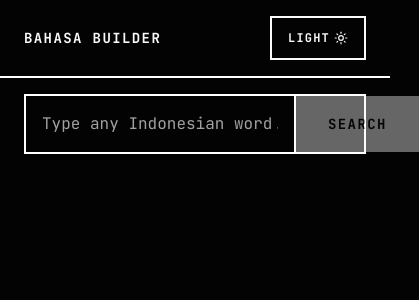
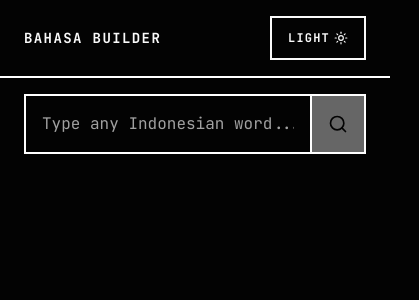
Before and after one commit to Travisaurus-Rex/bahasa-builder, a Next.js app: page /dictionary in a window 390 px wide. Shown: the top 300 px of the page, 419 px wide, since content can reach past the window. Built offline with nearby package versions, Linux system fonts and the light colour scheme.

Commit message:
make search bar button responsive

```diff
--- a/src/components/dictionary/SearchBar.tsx
+++ b/src/components/dictionary/SearchBar.tsx
@@ -1,5 +1,6 @@
 "use client";
 
+import { Search } from "lucide-react";
 import { useState } from "react";
 
 interface SearchBarProps {
@@ -32,10 +33,17 @@ export default function SearchBar({ onSearch, loading }: SearchBarProps) {
       <button
         onClick={handleSubmit}
         disabled={loading || !input.trim()}
-        className="px-8 py-4 text-sm font-bold uppercase tracking-widest bg-foreground text-background hover:opacity-80 transition-opacity disabled:opacity-40 disabled:cursor-not-allowed"
+        className="px-4 md:px-8 py-4 text-sm font-bold uppercase tracking-widest bg-foreground text-background hover:opacity-80 transition-opacity disabled:opacity-40 disabled:cursor-not-allowed"
         style={{ fontFamily: "var(--font-mono)" }}
       >
-        {loading ? "Loading..." : "Search"}
+        {loading ? (
+          "Loading..."
+        ) : (
+          <>
+            <Search className="w-5 h-5 sm:hidden" />
+            <span className="hidden sm:inline">Search</span>
+          </>
+        )}
       </button>
     </div>
   );
```
